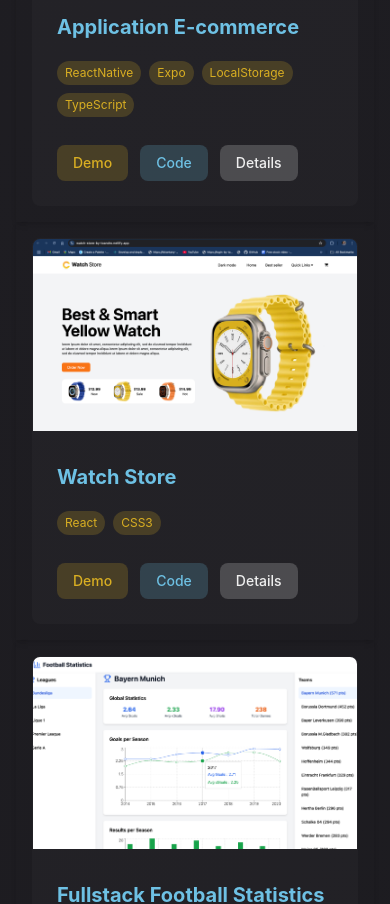
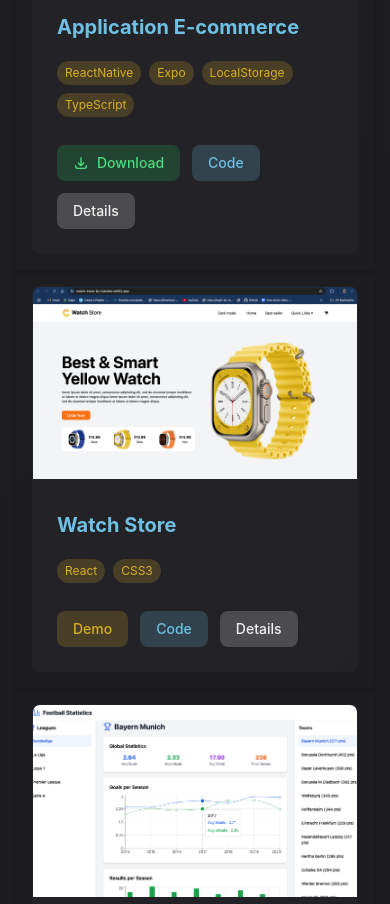
Before and after one commit to ToandroMananjara/portfolio-v2, a React (Vite) app: page / in a window 390 px wide. Shown: the part 6040-6944 px from the top of the page. Built offline with nearby package versions, Linux system fonts and the light colour scheme.

Commit message:
feat: add download link for mobile apps in Project component

```diff
--- a/src/components/Project.jsx
+++ b/src/components/Project.jsx
@@ -148,6 +148,8 @@ function Project() {
       ],
       site_link: "",
       video_demo: "",
+      download_link:
+        "https://drive.google.com/file/d/1H2itfSnF5Tgiq1zpF3GtihVMWKPWHHo_/view?usp=sharing",
       title: "Application E-commerce",
       description: "Application E-commerce",
       technologies: ["ReactNative", "Expo", "LocalStorage", "TypeScript"],
@@ -171,6 +173,7 @@ function Project() {
       id: 6,
       name: footballStat,
       alt: "Fullstack Football Statistics Application",
+
       code_links: [
         {
           label: "Frontend",
@@ -181,6 +184,8 @@ function Project() {
           url: "https://github.com/ToandroMananjara/football-statistique-backend.git",
         },
       ],
+      video_demo: "",
+
       site_link: "",
       title: "Fullstack Football Statistics Application",
       description:
@@ -238,6 +243,32 @@ function Project() {
 
                 {/* Action Buttons */}
                 <div className="flex flex-wrap gap-3 pt-4">
+                  {/* Download Button for Mobile Apps */}
+                  {project.download_link && (
+                    <a
+                      href={project.download_link}
+                      target="_blank"
+                      rel="noopener noreferrer"
+                      className="flex items-center space-x-2 px-4 py-2 bg-green-500/20 text-green-400 rounded-lg hover:bg-green-500/30 transition-colors duration-300 hover:scale-105"
+                    >
+                      <svg
+                        xmlns="http://www.w3.org/2000/svg"
+                        className="h-4 w-4"
+                        fill="none"
+                        viewBox="0 0 24 24"
+                        stroke="currentColor"
+                      >
+                        <path
+                          strokeLinecap="round"
+                          strokeLinejoin="round"
+                          strokeWidth={2}
+                          d="M4 16v1a3 3 0 003 3h10a3 3 0 003-3v-1m-4-4l-4 4m0 0l-4-4m4 4V4"
+                        />
+                      </svg>
+                      <span className="text-sm font-medium">Download</span>
+                    </a>
+                  )}
+
                   {/* Demo Button */}
                   {project.video_demo ? (
                     <button
@@ -246,7 +277,7 @@ function Project() {
                     >
                       <span className="text-sm font-medium">Demo</span>
                     </button>
-                  ) : (
+                  ) : project.site_link ? (
                     <a
                       href={project.site_link}
                       target="_blank"
@@ -255,7 +286,7 @@ function Project() {
                     >
                       <span className="text-sm font-medium">Demo</span>
                     </a>
-                  )}
+                  ) : null}
 
                   {/* Code Button with Dropdown or Direct Link */}
                   {project.code_links.length > 1 ? (
```
